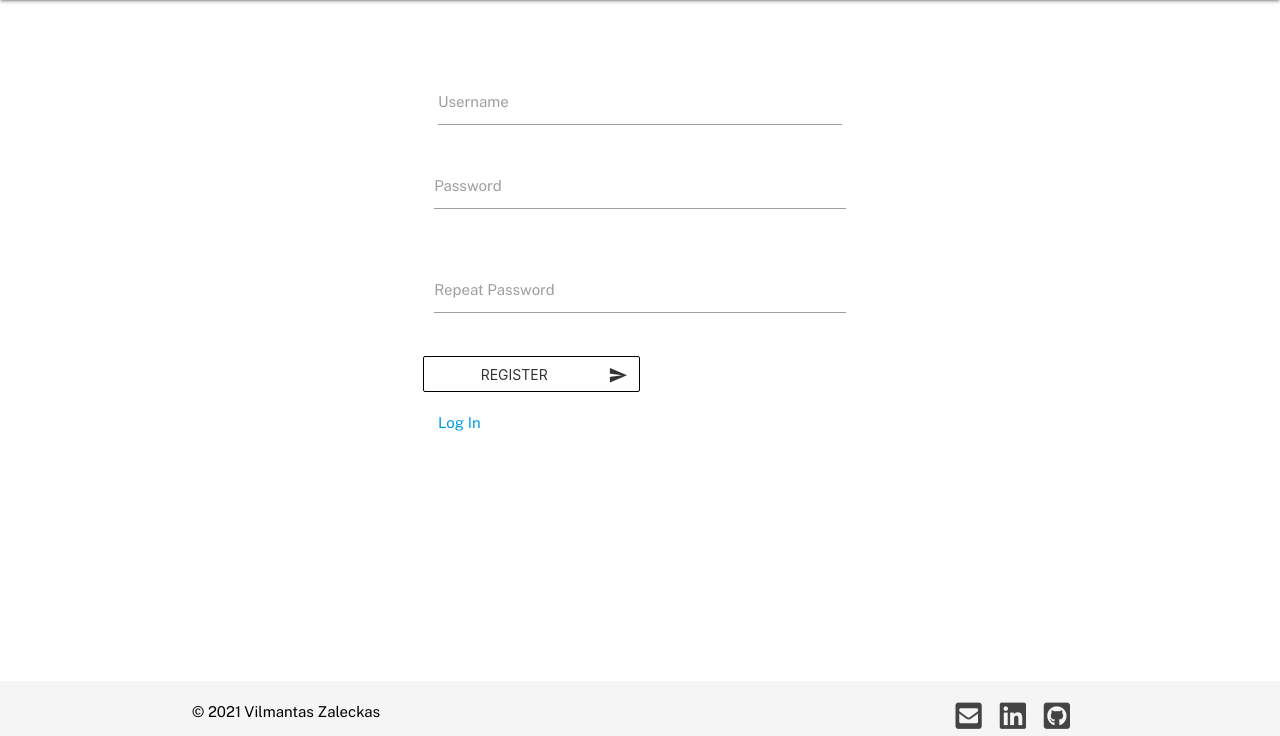
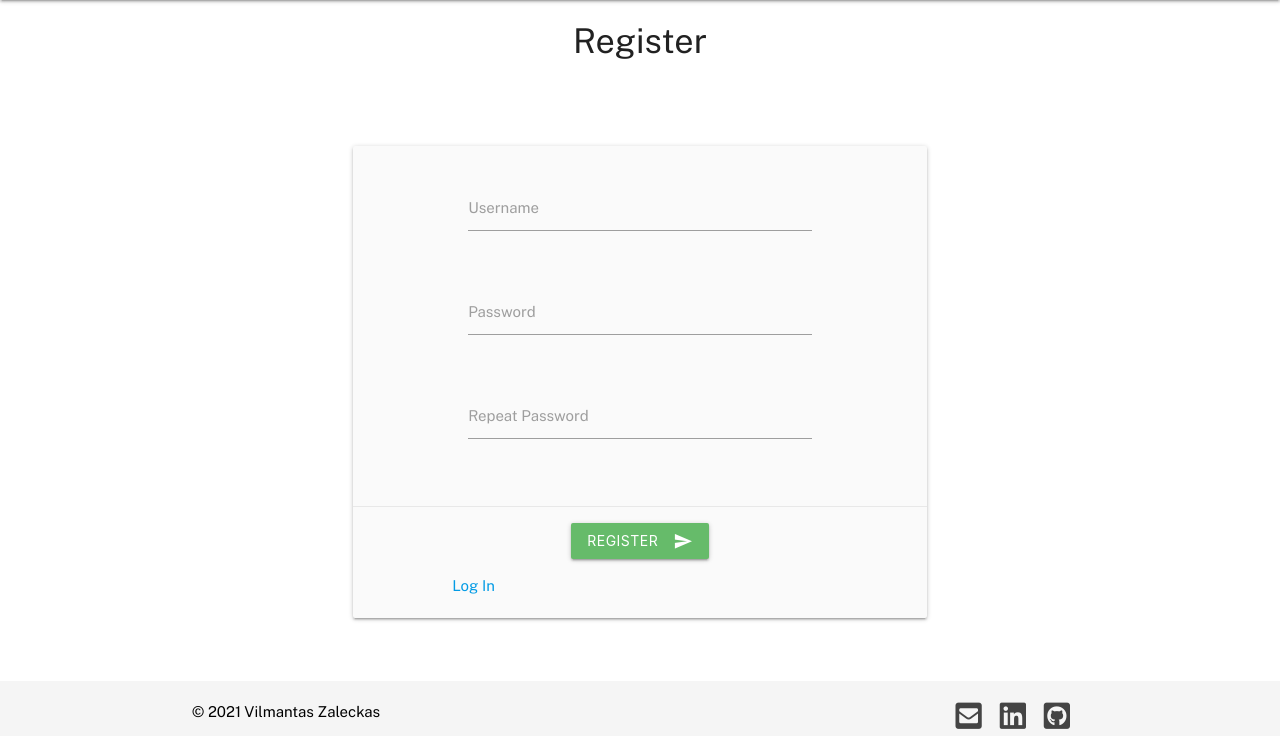
Before and after one commit to Code-Institute-Submissions/CI-MS3-acronym-base, a Flask app: page /register in a window 1280 px wide. Shown: the part 64-800 px from the top of the page. Run offline with Flask 2, Linux system fonts and the light colour scheme; some libraries are stand-ins or nearby versions.

Commit message:
Update card styles for Login and Register. Add sort functionality for home page and myprofile

```diff
--- a/app.py
+++ b/app.py
@@ -21,7 +21,7 @@ mongo = PyMongo(app)
 @app.route("/")
 @app.route("/get_acronyms")
 def get_acronyms():
-    acronyms = list(mongo.db.acronyms.find())
+    acronyms = list(mongo.db.acronyms.find().collation({'locale':'en'}).sort("acronym_name", 1))
 
     return render_template("index.html", acronyms=acronyms)
 
@@ -86,13 +86,13 @@ def myprofile(username):
         {"username": session["user"]})["username"]
 
     if session["user"] == "admin":
-        user_entries = list(mongo.db.acronyms.find())
+        user_entries = list(mongo.db.acronyms.find().collation({'locale':'en'}).sort("acronym_name", 1))
         return render_template(
             "myprofile.html", username=username, user_entries=user_entries)
 
     if session["user"]:
         user_entries = list(mongo.db.acronyms.find(
-            {"entered_by": session["user"]}))
+            {"entered_by": session["user"]}).collation({'locale':'en'}).sort("acronym_name", 1))
         return render_template(
             "myprofile.html", username=username, user_entries=user_entries)
 
--- a/templates/register.html
+++ b/templates/register.html
@@ -1,32 +1,49 @@
 {% extends "base.html" %}
 {% block content %}
-<div class="row registration-form">
-  <form class="col s12" method="POST" action="{{ url_for('register') }}">
+<div class="row container">
+  <div class="col s12 center-align">
+    <h4>Register</h4>
+  </div>
+</div>
+<div class="row registration-form container">
+  <form method="POST" action="{{ url_for('register') }}">
+    <div class="col s12 m8 offset-m2">
+      <div class="card grey lighten-5">
+        <div class="card-content">
           <div class="row">
-      <div class="input-field col s10 m4 offset-s1 offset-m4">
+            <div class="input-field col s10 m8 offset-s1 offset-m2">
               <input id="username" name="username" type="text" pattern="[a-zA-Z0-9]{5,}" class="validate">
               <label for="username">Username</label>
             </div>
+          </div>
           <div class="row">
-        <div class="input-field col s10 m4 offset-s1 offset-m4">
+            <div class="input-field col s10 m8 offset-s1 offset-m2">
               <input id="password" name="password" type="password" pattern="[a-zA-Z0-9]{5,}" class="validate">
               <label for="password">Password</label>
             </div>
           </div>
           <div class="row">
-        <div class="input-field col s10 m4 offset-s1 offset-m4">
+            <div class="input-field col s10 m8 offset-s1 offset-m2">
               <input id="password-2" name="password-2" type="password" pattern="[a-zA-Z0-9]{5,}" class="validate">
               <label for="password-2">Repeat Password</label>
             </div>
           </div>
-      <div class="row">
-        <button class="btn-flat waves-effect waves-light col s2 offset-s4" type="submit" name="action">Register
+        </div>
+        <div class="card-action center-align">
+          <button class="green lighten-1 btn" type="submit" name="action">Register
             <i class="material-icons right">send</i>
           </button>
         </div>
-  </form>
-  <div class="col s12 m4 offset-m4">
+        <div class="row">
+          <div class="col s8 offset-s2 left-align">
             <a href="{{ url_for('login') }}">Log In</a>
           </div>
         </div>
+        <div class="row">
+          <div class="col s12"></div>
+        </div>
+      </div>
+    </div>
+  </form>
+</div>
 {% endblock %}
```
Also changed, not shown: templates/add_acronym.html (+6 -2 lines), templates/edit_acronym.html (+5 -3 lines), templates/login.html (+25 -8 lines), templates/myprofile.html (+10 -5 lines). Lines whose indentation alone changed are shown as unchanged.
